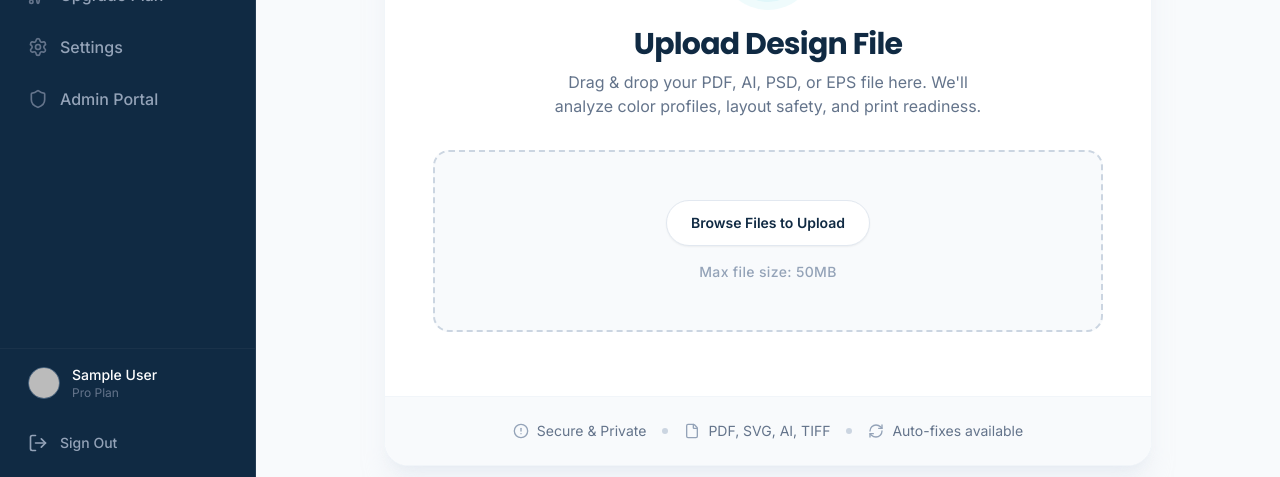
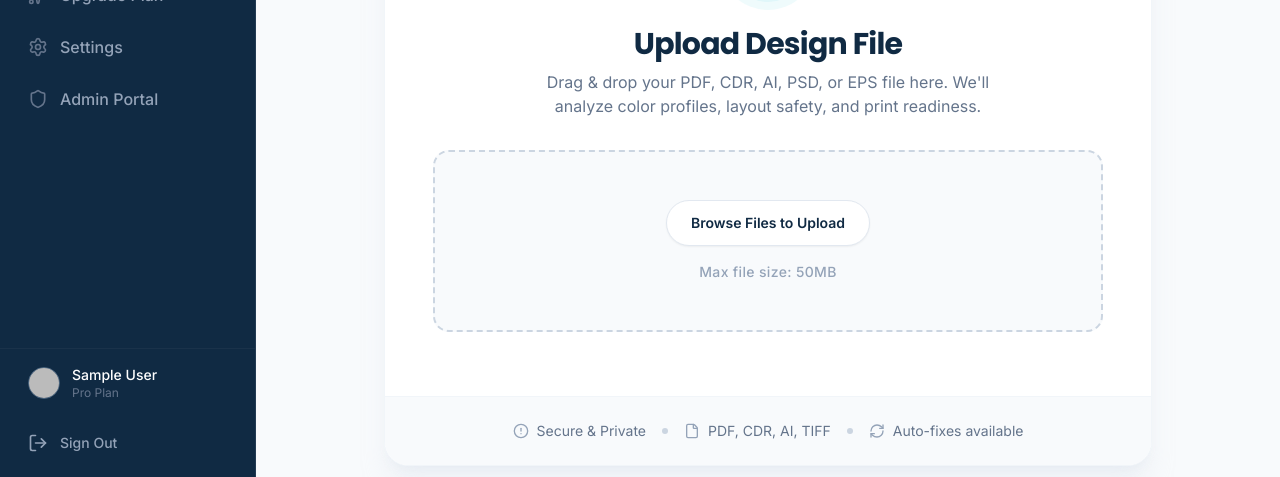
Before and after one commit to developer-sridhar/PrintGuardAI, a React app in the folder frontend/: page /upload in a window 1280 px wide. Shown: the part 323-800 px from the top of the page. Built offline with nearby package versions, Linux system fonts and the light colour scheme; no server answers; sample sign-in values are in the browser's storage; the HTML template or start-up script is replaced by a standard one.

Commit message:
Add explicit support for .cdr vector format parsing

```diff
--- a/frontend/src/components/UploadZone.jsx
+++ b/frontend/src/components/UploadZone.jsx
@@ -80,7 +80,7 @@ const UploadZone = () => {
                     Upload Design File
                 </h2>
                 <p className="text-slate-500 mb-8 max-w-md mx-auto">
-                    Drag & drop your PDF, AI, PSD, or EPS file here. We'll analyze color profiles, layout safety, and print readiness.
+                    Drag & drop your PDF, CDR, AI, PSD, or EPS file here. We'll analyze color profiles, layout safety, and print readiness.
                 </p>
 
                 {/* Primary Upload Input Area */}
@@ -134,7 +134,7 @@ const UploadZone = () => {
                 <div className="hidden md:block w-1.5 h-1.5 rounded-full bg-slate-300"></div>
                 <div className="flex items-center gap-2">
                     <File className="w-4 h-4 text-slate-400" />
-                    <span>PDF, SVG, AI, TIFF</span>
+                    <span>PDF, CDR, AI, TIFF</span>
                 </div>
                 <div className="hidden md:block w-1.5 h-1.5 rounded-full bg-slate-300"></div>
                 <div className="flex items-center gap-2">
```
Also changed, not shown: 1 other file (tests, documents, lock files or other folders).
